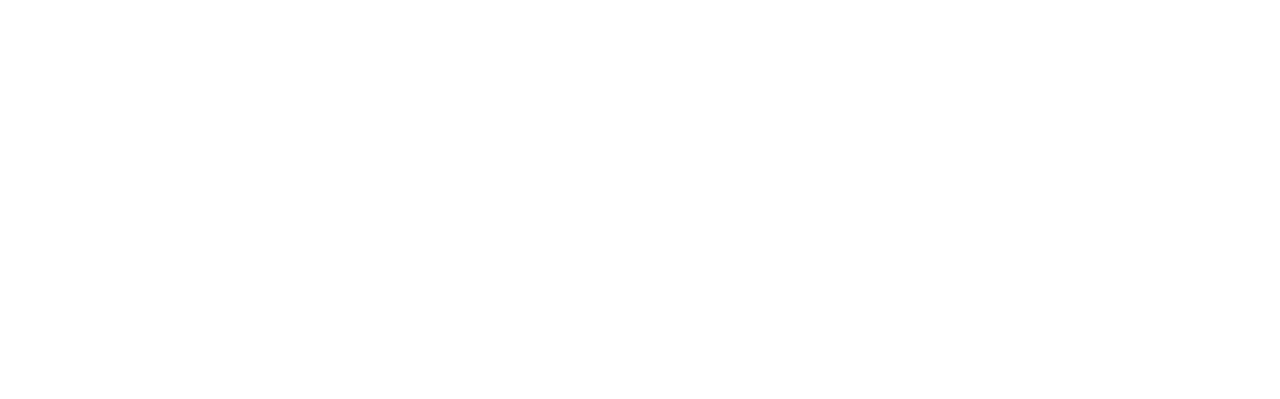
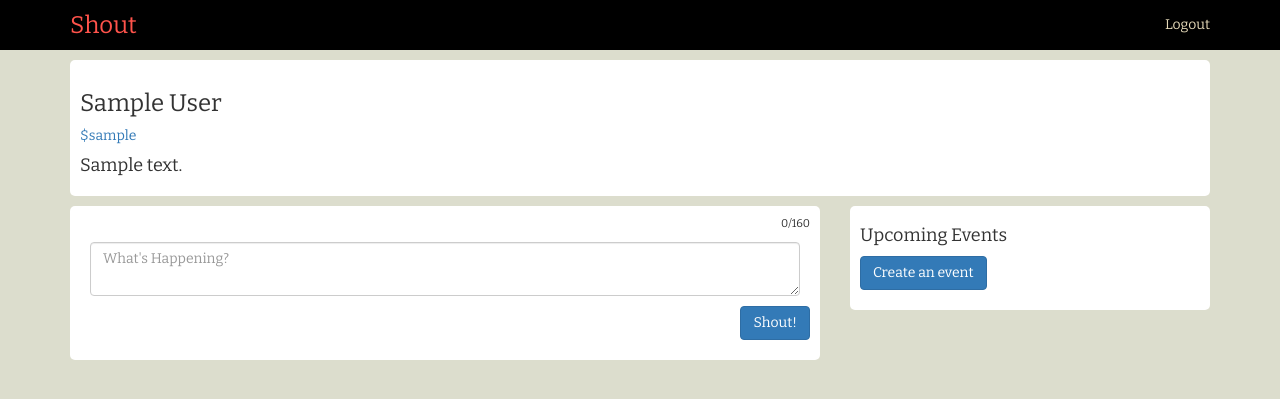
Before and after one commit to shreyas1701/Shout, a Django app: page /profile/ in a window 1280 px wide. Before the commit the part shown is empty. Shown: the top 399 px of the page. Run offline with Django 3.2, Linux system fonts and the light colour scheme; a user stored in the database is signed in; tables that the repository leaves empty hold one stand-in row (values such as "Sample post"); some libraries are stand-ins or nearby versions.

Commit message:
Profile page

```diff
--- a/templates/shout/profile.html
+++ b/templates/shout/profile.html
@@ -1,10 +1,67 @@
-<!DOCTYPE html>
-<html lang="en">
-<head>
-    <meta charset="UTF-8">
-    <title>Title</title>
-</head>
-<body>
+{% extends "basePage.html" %}
+{% block nav_block %}
+	<ul class="nav navbar-nav navbar-right">
+		<li><a href="/logout/">Logout</a></li>
+	</ul>
+{% endblock %}
+{% block body_block %}
 
-</body>
-</html>
+<div class="container">
+
+	<div class="row">
+		<div class="col-md-12">
+			<div class="wall">
+				<div class="userProfile">
+					<h3>{{ user.first_name }} {{ user.last_name }}</h3>
+					<p><a href="/profile/">${{ user.username }}</a></p>
+					<h4>{{ profile.bio }}</h4>
+				</div>
+			</div>
+		</div>
+	</div>
+
+	<div class="row">
+		<div class="col-md-8">
+			<div class="wall">
+				<div class="post_shout">
+					<span id="char_count" class="pull-right"><span class="charNum">0</span><span>/160</span></span>
+					<div class="clear"></div>
+					<form role="form" method="post" action="/shout/">
+						{% csrf_token %}
+						<div class="mg10">
+							<textarea class="shout_text form-control" placeholder="What's Happening?" name="shout"></textarea>
+						</div>
+						<input type="hidden" name="pageName" value="profile" />
+						<input type="submit" id="shoutBtn" value="Shout!" class="btn btn-large btn-primary pull-right" />
+						<div class="clear"></div>
+					</form>
+				</div>
+				<div class="shouts">
+				{% for q in shout_list %}
+					<div class="shout">
+						<h4><a href="#">{{ q.user }}</a></h4>
+						<p class="shout_text">{{ q.shout }}</p>
+						<p class="timestamp pull-right">{{ q.shout_at }}</p>
+						<div class="clear"></div>
+					</div>
+				{% endfor %}
+				</div>
+
+			</div>
+
+		</div>
+		<div class="col-md-4">
+			<div class="wall">
+				<div class="newsfeed">
+					<h4>Upcoming Events</h4>
+					<ul>
+					</ul>
+					<p><a href="/createEvent/" class="btn btn-large btn-primary">Create an event</a></p>
+				</div>
+			</div>
+		</div>
+	</div>
+
+</div>
+
+{% endblock %}
```
